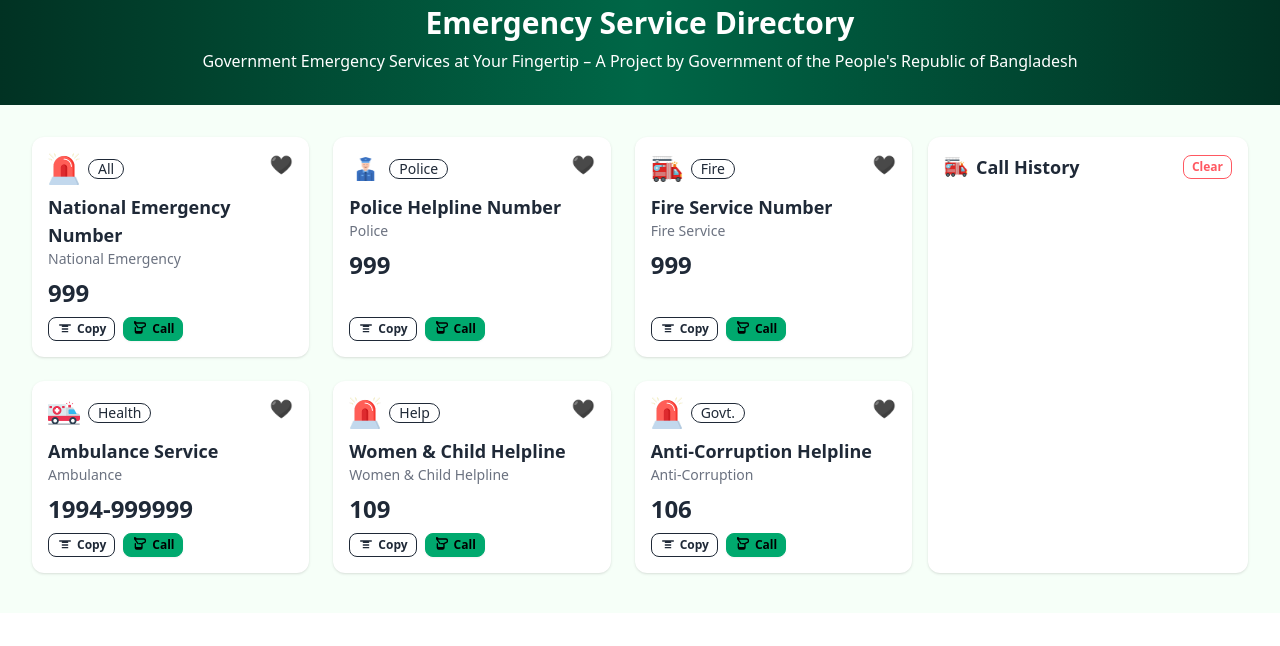
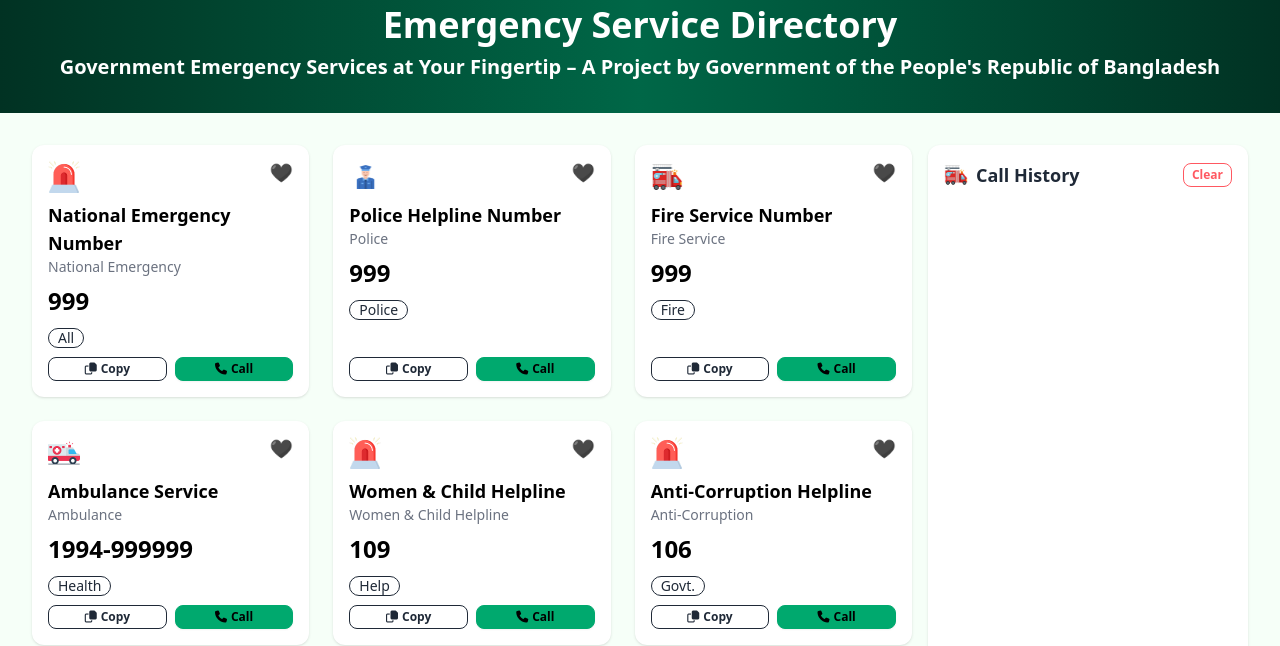
Before and after one commit to rasaleh19/Emergency-Hotline, a plain HTML site: page index.html in a window 1280 px wide. Shown: the part 187-833 px from the top of the page. Before the commit the page ends 800 px from the top, so only its background shows below. Drawn offline with nearby package versions, Linux system fonts and the light colour scheme.

Commit message:
CARD Section updated

```diff
--- a/index.html
+++ b/index.html
@@ -4,6 +4,10 @@
     <meta charset="UTF-8" />
     <meta name="viewport" content="width=device-width, initial-scale=1.0" />
     <title>Emergency Service Directory</title>
+    <link
+      rel="stylesheet"
+      href="https://cdnjs.cloudflare.com/ajax/libs/font-awesome/6.4.2/css/all.min.css"
+    />
     <link
       href="https://cdn.jsdelivr.net/npm/daisyui@4.10.2/dist/full.css"
       rel="stylesheet"
@@ -57,7 +61,7 @@
 
     <!-- Hero Section -->
     <section
-      class="py-8 text-center text-white"
+      class="py-8 text-center"
       style="
         background: linear-gradient(
           90deg,
@@ -70,15 +74,14 @@
       "
     >
       <img src="assets/logo-dark.png" class="mx-auto w-16 mb-2" />
-      <h1 class="text-2xl md:text-3xl font-bold">
+      <h1 class="font-bold text-2xl md:text-4xl text-white">
         Emergency Service Directory
       </h1>
-      <p class="mt-2 text-sm md:text-base">
+      <p class="mt-2 font-semibold text-base md:text-xl text-white">
         Government Emergency Services at Your Fingertip – A Project by
         Government of the People's Republic of Bangladesh
       </p>
     </section>
-
     <!-- Main Section -->
     <main class="flex flex-col md:flex-row gap-4 px-2 md:px-8 py-8">
       <!-- Card Section -->
--- a/script.js
+++ b/script.js
@@ -81,7 +81,6 @@
     <div class="card bg-white shadow rounded-xl p-4 relative flex flex-col">
       <div class="flex items-center mb-2 relative">
         <img src="${s.icon}" class="w-8 h-8"/>
-        <span class="badge badge-outline ml-2">${s.tag}</span>
         <button onclick="toggleFav(${i})"
                 class="absolute top-0 right-0"
                 style="background:transparent;border:none;padding:0;">
@@ -93,27 +92,30 @@
                alt="heart" />
         </button>
       </div>
-      <h3 class="font-bold text-lg">${s.name}</h3>
+      <h3 class="font-bold text-black text-lg">${s.name}</h3>
       <p class="text-sm text-gray-500 mb-2">${s.type}</p>
-      <div class="text-2xl font-bold mb-2">${s.number}</div>
+      <div class="text-2xl font-bold text-black mb-2">${s.number}</div>
+      <div class="mb-2">
+        <span class="badge badge-outline">${s.tag}</span>
+      </div>
       <div class="flex gap-2 mt-auto">
-        <button class="btn btn-xs btn-outline flex items-center gap-1" onclick="copyNumber('${
+        <button class="btn btn-xs btn-outline flex-1 flex items-center gap-1" onclick="copyNumber('${
           s.number
         }')">
-          <svg xmlns="http://www.w3.org/2000/svg" class="w-4 h-4" fill="none" viewBox="0 0 24 24" stroke="currentColor"><path stroke-linecap="round" stroke-linejoin="round" stroke-width="2" d="M8 16h8M8 12h8m-8-4h8M4 6h16"/></svg>
+          <i class="fa-regular fa-copy"></i>
           Copy
         </button>
-        <button class="btn btn-xs btn-success flex items-center gap-1" onclick="callService('${
+        <button class="btn btn-xs btn-success flex-1 flex items-center gap-1" onclick="callService('${
           s.name
         }','${s.number}',${i})">
-          <svg xmlns="http://www.w3.org/2000/svg" class="w-4 h-4" fill="none" viewBox="0 0 24 24" stroke="currentColor"><path stroke-linecap="round" stroke-linejoin="round" stroke-width="2" d="M15 10l4.553-2.276A2 2 0 0020 6.382V5a2 2 0 00-2-2H6a2 2 0 00-2-2v1.382a2 2 0 00.447 1.342L9 10m6 0v4a2 2 0 01-2 2H7a2 2 0 01-2-2v-4m6 0h2a2 2 0 012 2v4a2 2 0 01-2 2H7a2 2 0 01-2-2v-4"/></svg>
+          <i class="fa-solid fa-phone"></i>
           Call
         </button>
       </div>
     </div>
   `
     )
-    .slice(0, 6)
+    .slice(0)
     .join("");
 }
 
```
